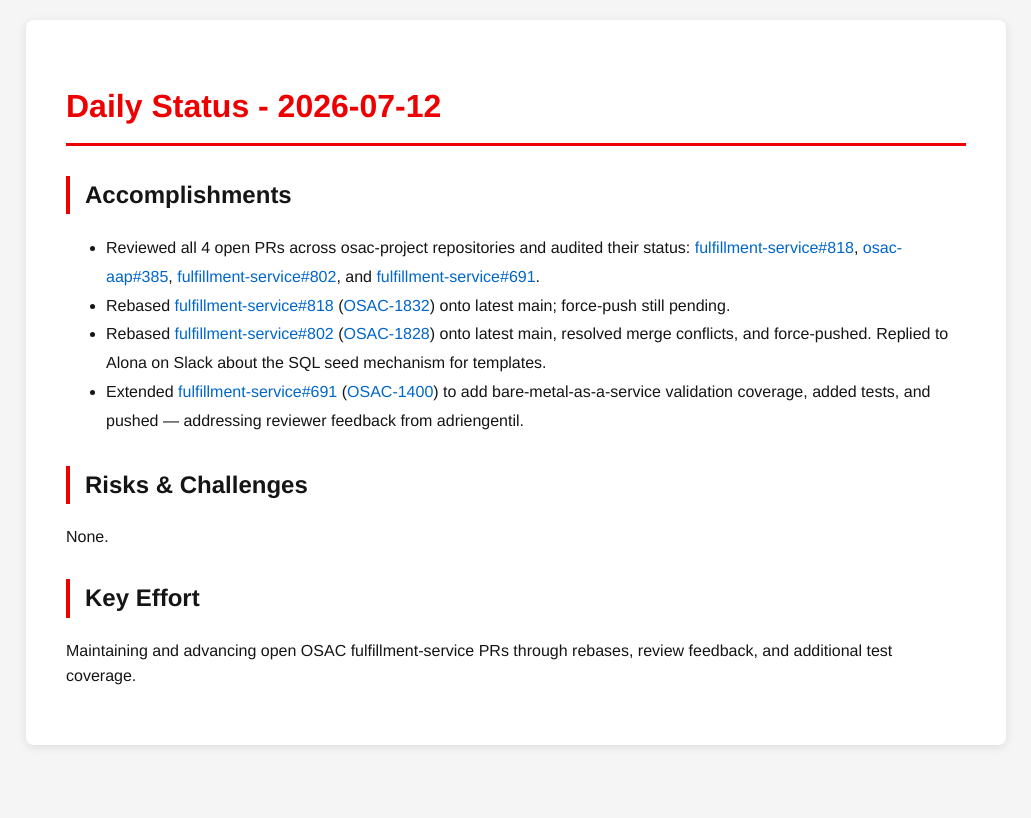
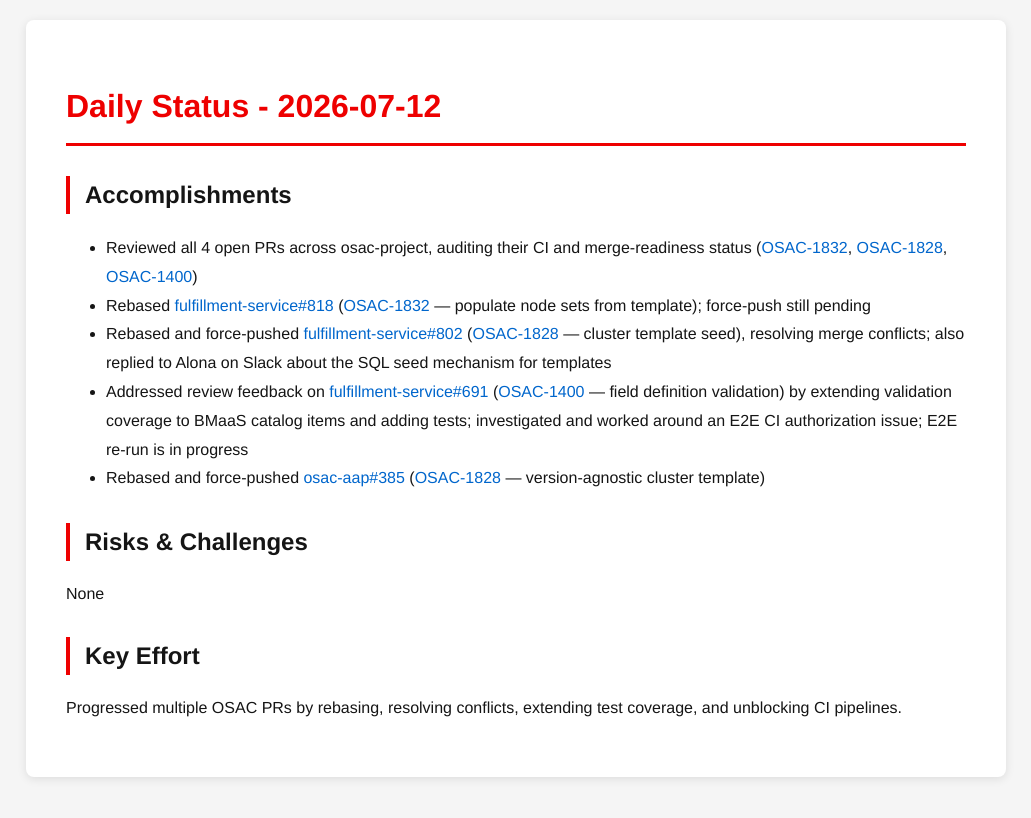
Before and after one commit to tzvatot/daily-status, a Jekyll site: the page built from 2026-07-12.md, in a window 1280 px wide. Shown: the top 818 px of the page, without its empty margins (124-1155 px from the left). Built offline with Jekyll 4.4.1, drawn with Linux system fonts in a browser that asks for light colours.

Commit message:
Daily status update - 2026-07-12

```diff
--- a/2026-07-12.md
+++ b/2026-07-12.md
@@ -7,13 +7,14 @@
 # Daily Status - 2026-07-12
 
 ## Accomplishments
-- Reviewed all 4 open PRs across osac-project repositories and audited their status: [fulfillment-service#818](https://github.com/osac-project/fulfillment-service/pull/818), [osac-aap#385](https://github.com/osac-project/osac-aap/pull/385), [fulfillment-service#802](https://github.com/osac-project/fulfillment-service/pull/802), and [fulfillment-service#691](https://github.com/osac-project/fulfillment-service/pull/691).
-- Rebased [fulfillment-service#818](https://github.com/osac-project/fulfillment-service/pull/818) ([OSAC-1832](https://redhat.atlassian.net/browse/OSAC-1832)) onto latest main; force-push still pending.
-- Rebased [fulfillment-service#802](https://github.com/osac-project/fulfillment-service/pull/802) ([OSAC-1828](https://redhat.atlassian.net/browse/OSAC-1828)) onto latest main, resolved merge conflicts, and force-pushed. Replied to Alona on Slack about the SQL seed mechanism for templates.
-- Extended [fulfillment-service#691](https://github.com/osac-project/fulfillment-service/pull/691) ([OSAC-1400](https://redhat.atlassian.net/browse/OSAC-1400)) to add bare-metal-as-a-service validation coverage, added tests, and pushed — addressing reviewer feedback from adriengentil.
+- Reviewed all 4 open PRs across osac-project, auditing their CI and merge-readiness status ([OSAC-1832](https://redhat.atlassian.net/browse/OSAC-1832), [OSAC-1828](https://redhat.atlassian.net/browse/OSAC-1828), [OSAC-1400](https://redhat.atlassian.net/browse/OSAC-1400))
+- Rebased [fulfillment-service#818](https://github.com/osac-project/fulfillment-service/pull/818) ([OSAC-1832](https://redhat.atlassian.net/browse/OSAC-1832) — populate node sets from template); force-push still pending
+- Rebased and force-pushed [fulfillment-service#802](https://github.com/osac-project/fulfillment-service/pull/802) ([OSAC-1828](https://redhat.atlassian.net/browse/OSAC-1828) — cluster template seed), resolving merge conflicts; also replied to Alona on Slack about the SQL seed mechanism for templates
+- Addressed review feedback on [fulfillment-service#691](https://github.com/osac-project/fulfillment-service/pull/691) ([OSAC-1400](https://redhat.atlassian.net/browse/OSAC-1400) — field definition validation) by extending validation coverage to BMaaS catalog items and adding tests; investigated and worked around an E2E CI authorization issue; E2E re-run is in progress
+- Rebased and force-pushed [osac-aap#385](https://github.com/osac-project/osac-aap/pull/385) ([OSAC-1828](https://redhat.atlassian.net/browse/OSAC-1828) — version-agnostic cluster template)
 
 ## Risks & Challenges
-None.
+None
 
 ## Key Effort
-Maintaining and advancing open OSAC fulfillment-service PRs through rebases, review feedback, and additional test coverage.
+Progressed multiple OSAC PRs by rebasing, resolving conflicts, extending test coverage, and unblocking CI pipelines.
```
